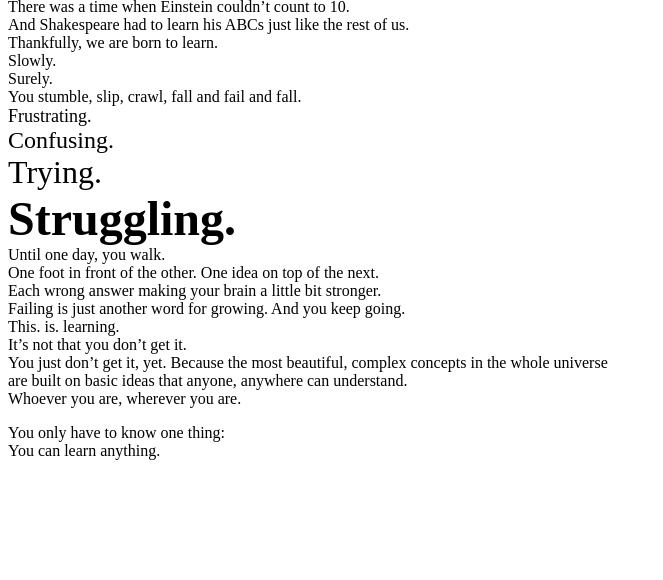
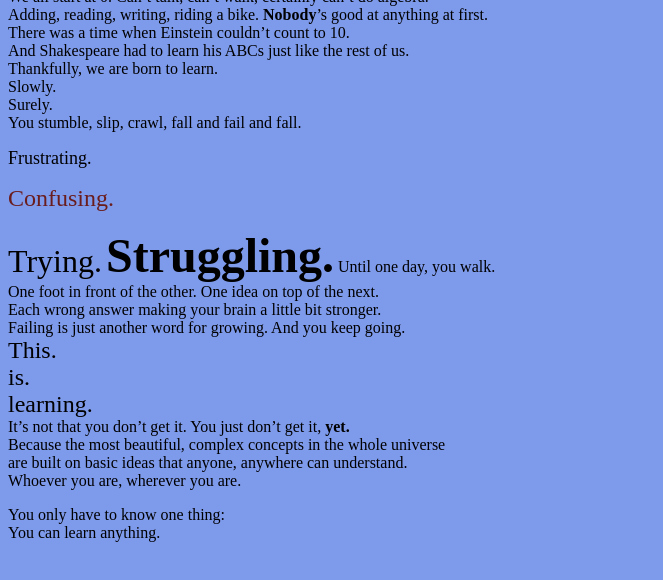
Before and after one commit to PEANUTPUDDIN0214/1-2-HTML-Text-Emphasis, a plain HTML site: page index.html in a window 1280 px wide. Shown: the part 118-698 px from the top of the page, without its empty margins (0-663 px from the left). Drawn offline with Linux system fonts and the light colour scheme.

Commit message:
not done again

```diff
--- a/index.html
+++ b/index.html
@@ -4,7 +4,7 @@
         <title>Challenge: You can learn text tags</title>
         <meta charset="utf-8">
     </head>
-    <body>
+    <body style="background-color:rgb(126, 154, 235)"></body>"
       <p>
         <h1>Nobody’s born smart.</h1> We all start at 0. Can’t talk, can’t walk, certainly can’t do algebra.<br>
         Adding, reading, writing, riding a bike. <strong>Nobody</strong>’s good at anything at first.<br>
@@ -13,14 +13,14 @@
         Thankfully, we are born to learn.<br>
         Slowly.<br>
         Surely.<br> You stumble, slip, crawl, fall and fail and fall.<br>
-        <font size=+1>Frustrating.</font><br> <font size=+2>Confusing.</font><br> <font size=+3>Trying.</font><br> <strong><font size=+4>Struggling.</font></strong><br>
+        <p style="color: black;"><font size=+1>Frustrating.</font></p><p style="color:rgb(106, 29, 29);"><font size=+2>Confusing.</font></p> <font size=+3>Trying.</font> <strong><font size=+4>Struggling.</font></strong>
         Until one day, you walk.<br>
         One foot in front of the other. One idea on top of the next.<br>
         Each wrong answer making your brain a little bit stronger.<br>
         Failing is just another word for growing. And you keep going.<br>
-        This. is. learning.<br>
-        It’s not that you don’t get it. <br>
-        You just don’t get it, yet.
+      <font size=+2>This.</font><br> <font size=+2>is.</font><br> <font size=+2>learning.</font><br>
+        It’s not that you don’t get it.
+        You just don’t get it, <strong>yet.</strong><br>
         Because the most beautiful, complex concepts in the whole universe<br>
         are built on basic ideas that anyone, anywhere can understand.<br>
         Whoever you are, wherever you are.<br>
```
